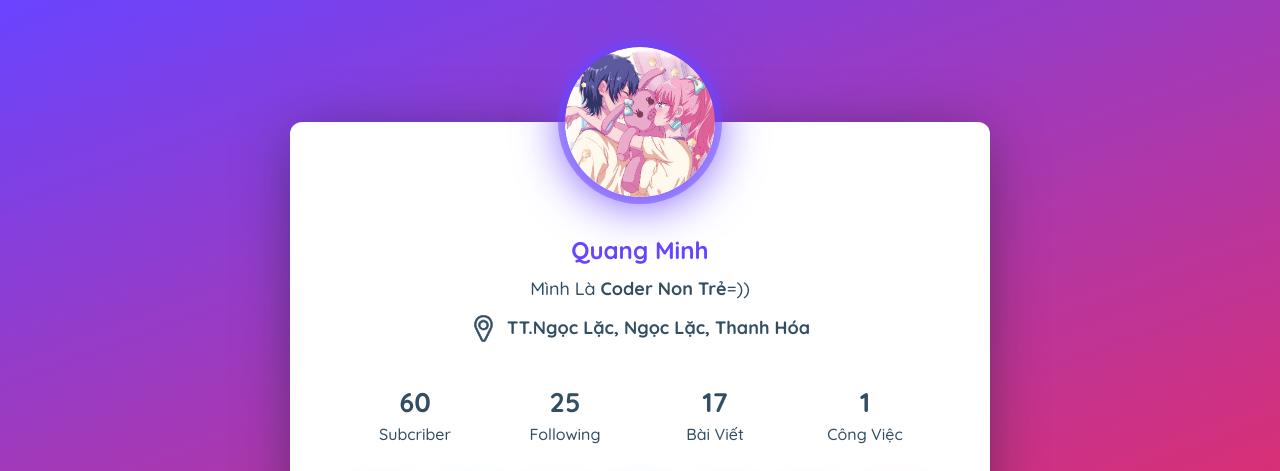
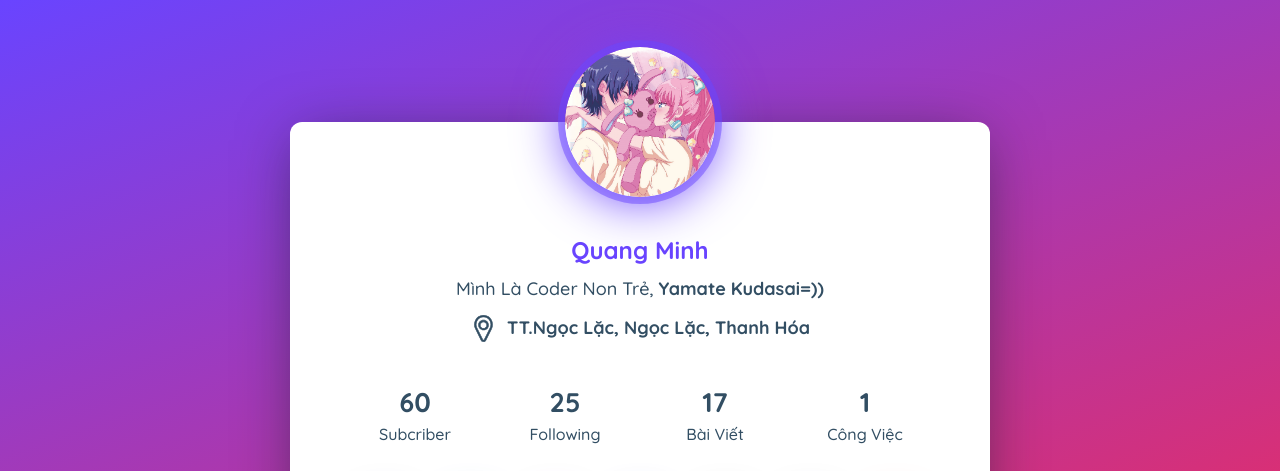
Before and after one commit to maxthieulang/profile-me, a plain HTML site: page index.html in a window 1280 px wide. Shown: the top 471 px of the page. Drawn offline with nearby package versions, Linux system fonts and the light colour scheme.

Commit message:
Update index.html

```diff
--- a/index.html
+++ b/index.html
@@ -18,7 +18,7 @@
 
     <div class="profile-card__cnt js-profile-cnt">
         <div class="profile-card__name">Quang Minh</div>
-      <div class="profile-card__txt">Mình Là <strong>Coder Non Trẻ</strong>=))</div>
+      <div class="profile-card__txt">Mình Là Coder Non Trẻ, <strong>Yamate Kudasai=))</strong></div>
       <div class="profile-card-loc">
         <span class="profile-card-loc__icon">
           <svg class="icon"><use xlink:href="#icon-location"></use></svg>
```
